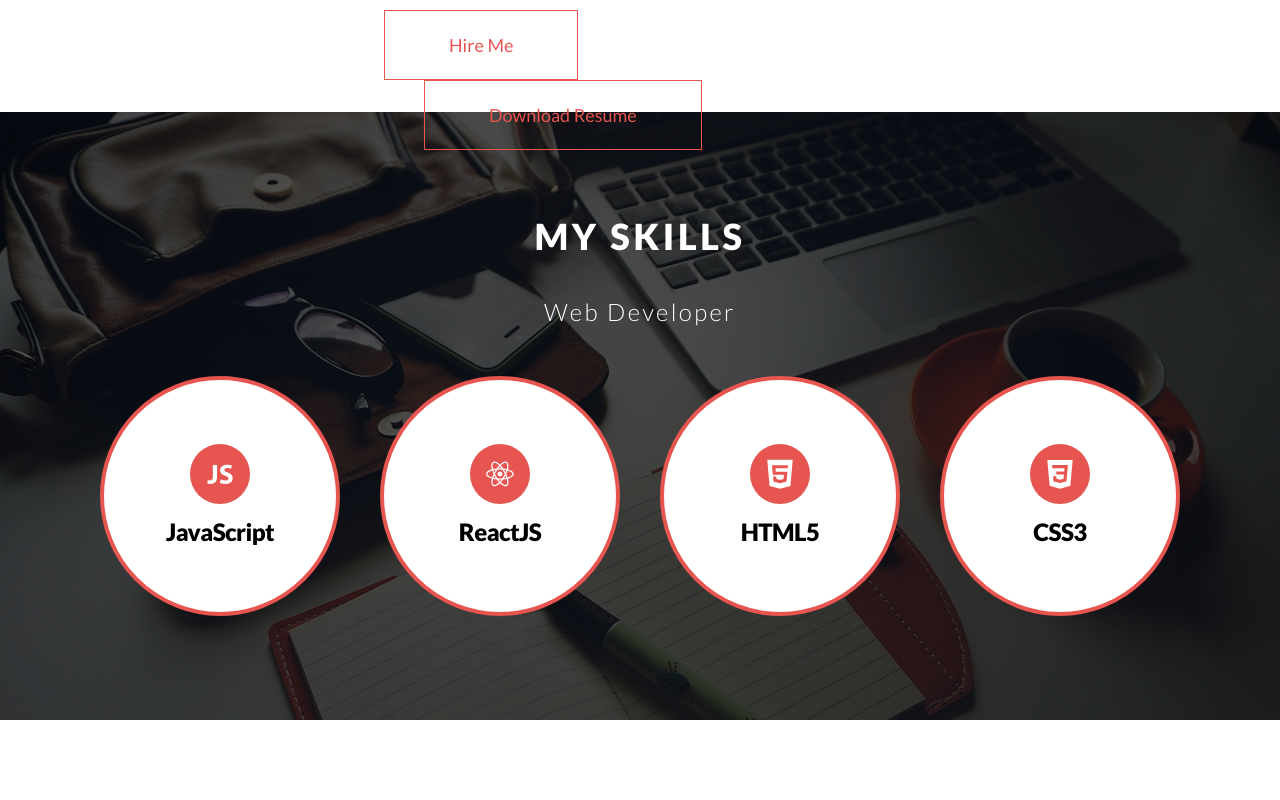
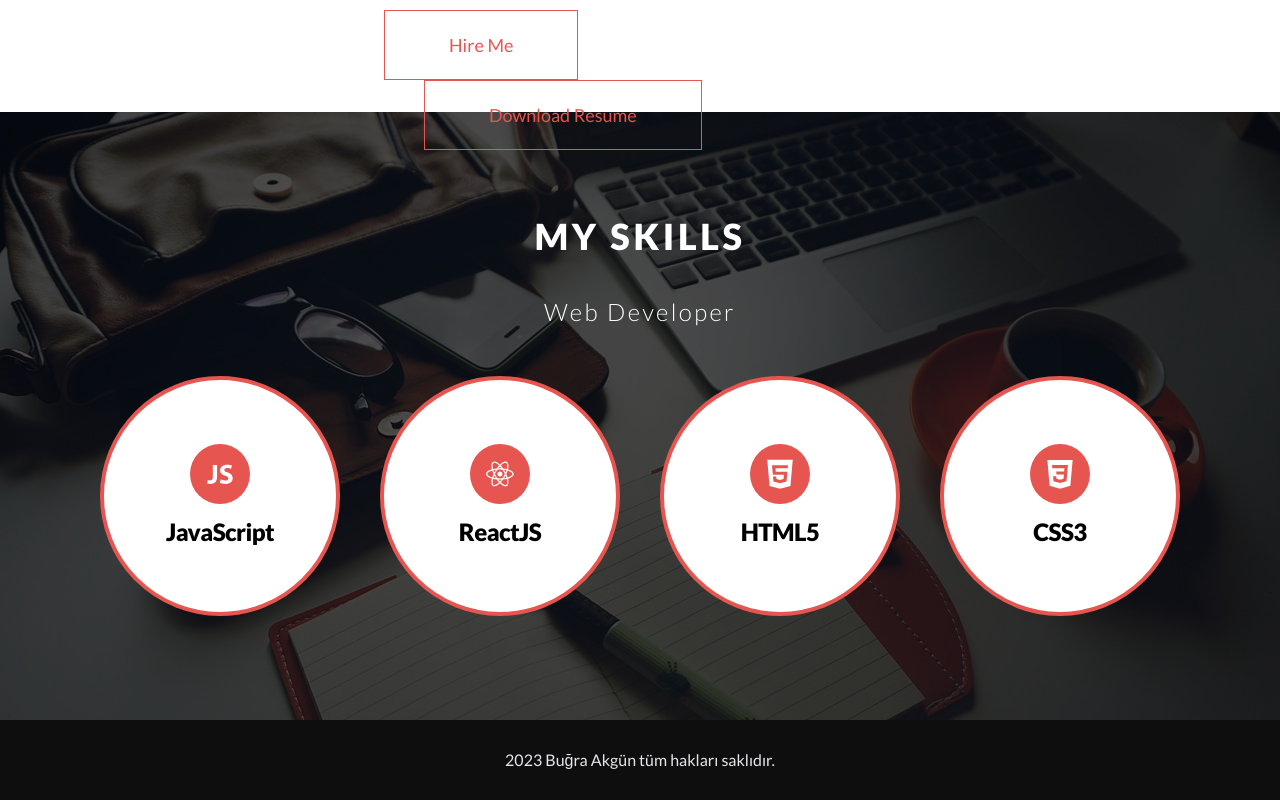
Before and after one commit to bugraakgun/personal-resume-web-template-react-tailwind, a React (Create React App) app: page /profile in a window 1280 px wide. Shown: the part 1200-2000 px from the top of the page. Before the commit the page ends 1920 px from the top, so only its background shows below. Built offline with nearby package versions, Linux system fonts and the light colour scheme.

Commit message:
Footer section turned into component

```diff
--- /dev/null
+++ b/src/components/Footer.js
@@ -0,0 +1,13 @@
+import React from 'react'
+
+function Footer() {
+  return (
+    <div className='flex justify-center items-center h-[10vh] bg-footer'>
+        <span className='text-gray-200'>
+          2023 Buğra Akgün tüm hakları saklıdır.
+        </span>
+    </div>
+  )
+}
+
+export default Footer
--- a/src/components/Main.js
+++ b/src/components/Main.js
@@ -1,6 +1,7 @@
 import React from 'react'
 import { BsFillEmojiHeartEyesFill,BsFillEmojiSmileFill, BsFillEmojiSmileUpsideDownFill ,BsEmojiLaughingFill } from "react-icons/bs";
 import { Link } from 'react-router-dom';
+import Footer from './Footer';
 
 function Main() {
   return (
@@ -39,11 +40,7 @@ function Main() {
             </Link>
           </div>
       </div>
-      <div className='flex justify-center items-center h-[10vh] bg-footer'>
-        <span className='text-gray-200'>
-          2023 Buğra Akgün tüm hakları saklıdır.
-        </span>
-      </div>
+      <Footer />
     </>
   )
 }
--- a/src/components/Profile.js
+++ b/src/components/Profile.js
@@ -1,7 +1,9 @@
 import React from 'react'
 import Header from './Header'
+import Footer from './Footer'
 import {BsMailbox , BsLinkedin , BsGithub, BsTwitter} from 'react-icons/bs'
 import { DiHtml5, DiJavascript1, DiReact, DiCss3} from 'react-icons/di'
+
 function Profile() {
   return (
     <>
@@ -83,6 +85,7 @@ function Profile() {
               </div>
           </div>
       </div>
+      <Footer />
 
     </>
   )
```
